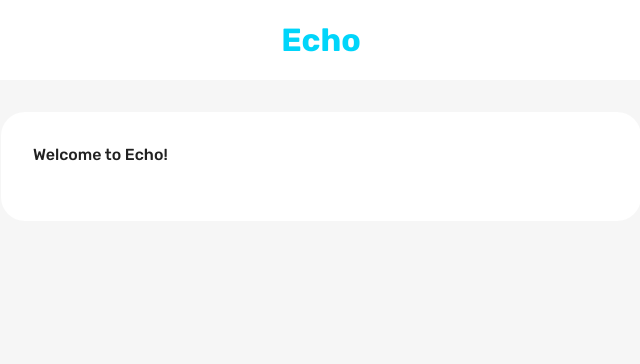
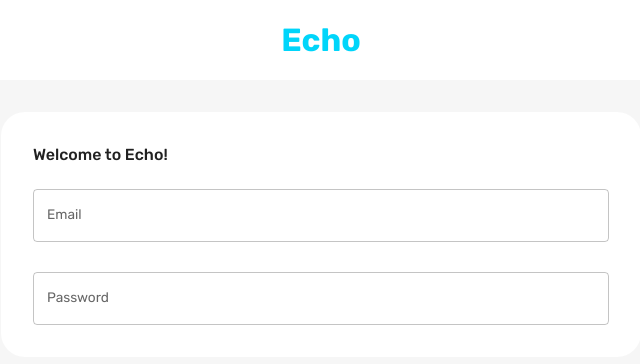
Before and after one commit to BrianPizz/echo, a React (Create React App) app in the folder client/: page / in a window 1280 px wide. Shown: the top 364 px of the page, without its empty margins (319-959 px from the left). Built offline with nearby package versions, Linux system fonts and the light colour scheme.

Commit message:
email and password form inputs

```diff
--- a/client/src/scenes/loginPage/Form.jsx
+++ b/client/src/scenes/loginPage/Form.jsx
@@ -150,12 +150,12 @@ const Form = () => {
                       >
                         <input {...getInputProps} />
                         {!values.picture ? (
-                            <p>Add Picture Here</p>
+                          <p>Add Picture Here</p>
                         ) : (
-                            <FlexBetween>
-                                <Typography>{values.picture.name}</Typography>
-                                <EditOutlinedIcon/>
-                            </FlexBetween>
+                          <FlexBetween>
+                            <Typography>{values.picture.name}</Typography>
+                            <EditOutlinedIcon />
+                          </FlexBetween>
                         )}
                       </Box>
                     )}
@@ -163,7 +163,29 @@ const Form = () => {
                 </Box>
               </>
             )}
+            <TextField
+              label="Email"
+              onBlur={handleBlur}
+              onChange={handleChange}
+              value={values.email}
+              name="email"
+              error={Boolean(touched.email) && Boolean(errors.email)}
+              helperText={touched.email && errors.email}
+              sx={{ gridColumn: "span 4" }}
+            />
+            <TextField
+              label="Password"
+              type="password"
+              onBlur={handleBlur}
+              onChange={handleChange}
+              value={values.password}
+              name="password"
+              error={Boolean(touched.password) && Boolean(errors.password)}
+              helperText={touched.password && errors.password}
+              sx={{ gridColumn: "span 4" }}
+            />
           </Box>
+
         </form>
       )}
     </Formik>
```
